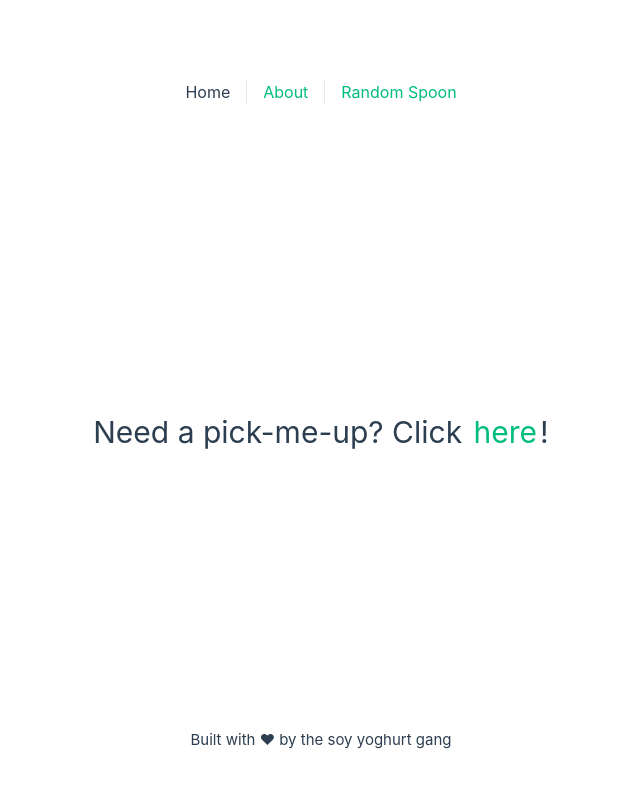
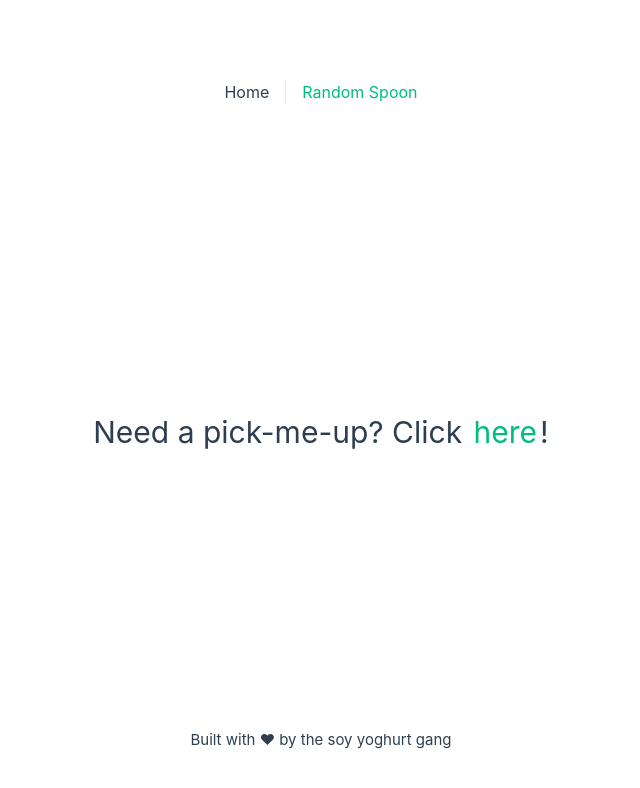
Before and after one commit to baer95/tinyspoons, a Vue app: page / in a window 1280 px wide. Shown: the top 788 px of the page, without its empty margins (319-959 px from the left). Built offline with nearby package versions, Linux system fonts and the light colour scheme.

Commit message:
remove about page

```diff
--- a/src/App.vue
+++ b/src/App.vue
@@ -6,7 +6,7 @@ import { RouterLink, RouterView } from 'vue-router'
   <header>
     <nav>
       <RouterLink to="/">Home</RouterLink>
-      <RouterLink to="/about">About</RouterLink>
+<!--      <RouterLink to="/about">About</RouterLink>-->
       <RouterLink to="/random-spoon">Random Spoon</RouterLink>
     </nav>
   </header>
```
